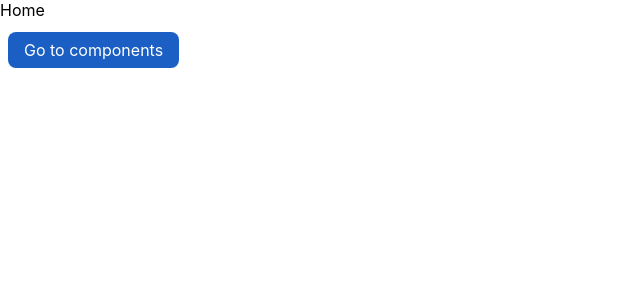
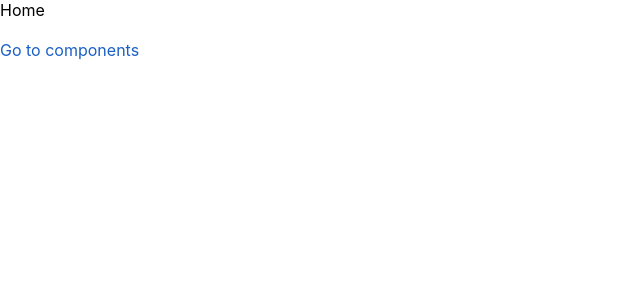
Before and after one commit to satshree/task-manager-todo, a React (Vite) app: page / in a window 1280 px wide. Shown: the top 300 px of the page, without its empty margins (0-640 px from the left). Built offline with nearby package versions, Linux system fonts and the light colour scheme.

Commit message:
add link component

```diff
--- a/src/components/Box/box.module.css
+++ b/src/components/Box/box.module.css
@@ -1,4 +1,7 @@
 .box {
   display: flex;
   align-items: center;
+
+  margin-top: 0.5rem;
+  margin-bottom: 0.5rem;
 }
--- a/src/components/Button/button.module.css
+++ b/src/components/Button/button.module.css
@@ -1,7 +1,5 @@
 .btn {
   font-size: 16px;
-
-  text-decoration: none;
 
   border: none;
   border-radius: 8px;
@@ -15,6 +13,7 @@
 
 .link-btn {
   margin: 8px;
+  text-decoration: none;
 }
 
 .btn:visited {
--- /dev/null
+++ b/src/components/Link/index.tsx
@@ -0,0 +1,19 @@
+import { Link as RRLink } from "react-router-dom";
+import { LinkButtonProps } from "../../types/props";
+
+import style from "./link.module.css";
+
+function Link(props: LinkButtonProps) {
+  return (
+    <RRLink
+      to={props.to}
+      target={props.target}
+      style={props.style}
+      className={`${style.link} ${props.className}`}
+    >
+      {props.children}
+    </RRLink>
+  );
+}
+
+export default Link;
--- /dev/null
+++ b/src/components/Link/link.module.css
@@ -0,0 +1,8 @@
+.link {
+  text-decoration: none;
+}
+
+.link,
+.link:visited {
+  color: #1b5fc4;
+}
--- a/src/pages/ComponentList/index.tsx
+++ b/src/pages/ComponentList/index.tsx
@@ -2,6 +2,7 @@ import Box from "../../components/Box";
 import Button from "../../components/Button";
 import LinkButton from "../../components/Button/LinkButton";
 import Label from "../../components/Label";
+import Link from "../../components/Link";
 import SmallLabel from "../../components/SmallLabel";
 import Title from "../../components/Title";
 
@@ -22,17 +23,22 @@ function ComponentList() {
         <Button>Button</Button>
         <Button variant="success">Success</Button>
         <Button variant="danger">Danger</Button>
-        <LinkButton to="/">Link to Home</LinkButton>
+        <LinkButton to="/">Link Button to Home</LinkButton>
       </Box>
-      <br />
+      <Box center={true} style={{ flexDirection: "column" }}>
+        <Link to="/">This is a Link (to Home)</Link>
+        <br />
+        <Link to="https://apple.com" target="_blank">
+          This is a Link (to External Page)
+        </Link>
+      </Box>
+
       <Box>
         <Label>This is a just a box</Label>
       </Box>
-      <br />
       <Box border={true}>
         <Label>This is a border box</Label>
       </Box>
-      <br />
       <Box center={true} border={true}>
         <Label>This is a border box centered</Label>
       </Box>
--- a/src/pages/Home/index.tsx
+++ b/src/pages/Home/index.tsx
@@ -1,5 +1,5 @@
 import { getRoute } from "../../routes";
-import LinkButton from "../../components/Button/LinkButton";
+import Link from "../../components/Link";
 
 function Home() {
   return (
@@ -7,7 +7,7 @@ function Home() {
       Home
       <br />
       <br />
-      <LinkButton to={getRoute("components")}>Go to components</LinkButton>
+      <Link to={getRoute("components")}>Go to components</Link>
     </div>
   );
 }
```
